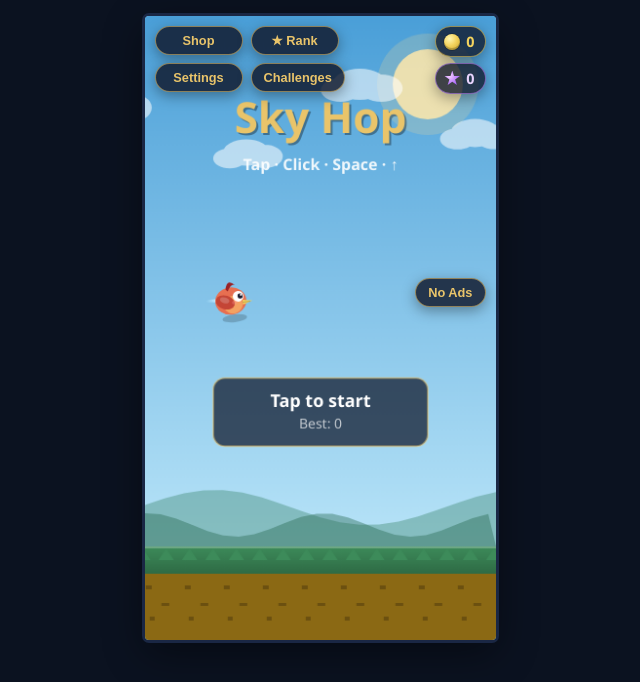
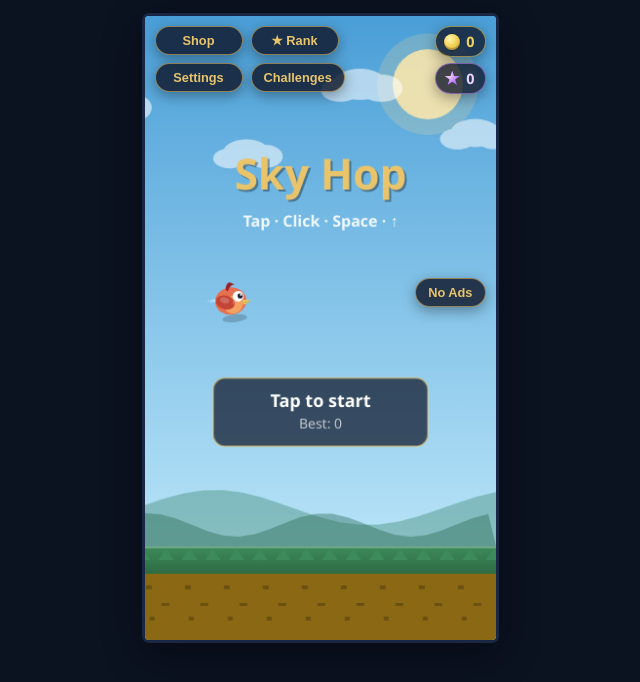
Before and after one commit to bohusionut-sys/sky-hop, a plain HTML site: page index.html in a window 1280 px wide. Shown: the whole page, without its empty margins (320-960 px from the left). Drawn offline with Linux system fonts and the light colour scheme.

Commit message:
Lower ready-screen title below the top nav tabs
Move Sky Hop title and controls hint down so they no longer sit under Settings/Challenges.

```diff
--- a/game.js
+++ b/game.js
@@ -4031,12 +4031,12 @@
       ctx.textAlign = "center";
       ctx.font = "bold 44px Segoe UI, system-ui, sans-serif";
       ctx.fillStyle = C.hudShadow;
-      ctx.fillText("Sky Hop", W / 2 + 2, 120 + 2);
+      ctx.fillText("Sky Hop", W / 2 + 2, 178 + 2);
       ctx.fillStyle = C.accent;
-      ctx.fillText("Sky Hop", W / 2, 120);
+      ctx.fillText("Sky Hop", W / 2, 178);
       ctx.font = "600 16px Segoe UI, system-ui, sans-serif";
       ctx.fillStyle = "rgba(255,255,255,0.9)";
-      ctx.fillText("Tap · Click · Space · ↑", W / 2, 158);
+      ctx.fillText("Tap · Click · Space · ↑", W / 2, 216);
 
       const pw = 220;
       const ph = 70;
--- a/index.html
+++ b/index.html
@@ -6,7 +6,7 @@
   <meta name="mobile-web-app-capable" content="yes" />
   <meta name="apple-mobile-web-app-capable" content="yes" />
   <title>Sky Hop</title>
-  <link rel="stylesheet" href="style.css?v=fix11" />
+  <link rel="stylesheet" href="style.css?v=fix12" />
 </head>
 <body>
   <div id="app">
@@ -210,6 +210,6 @@
     </div>
   </div>
 
-  <script src="game.js?v=fix11"></script>
+  <script src="game.js?v=fix12"></script>
 </body>
 </html>
```
